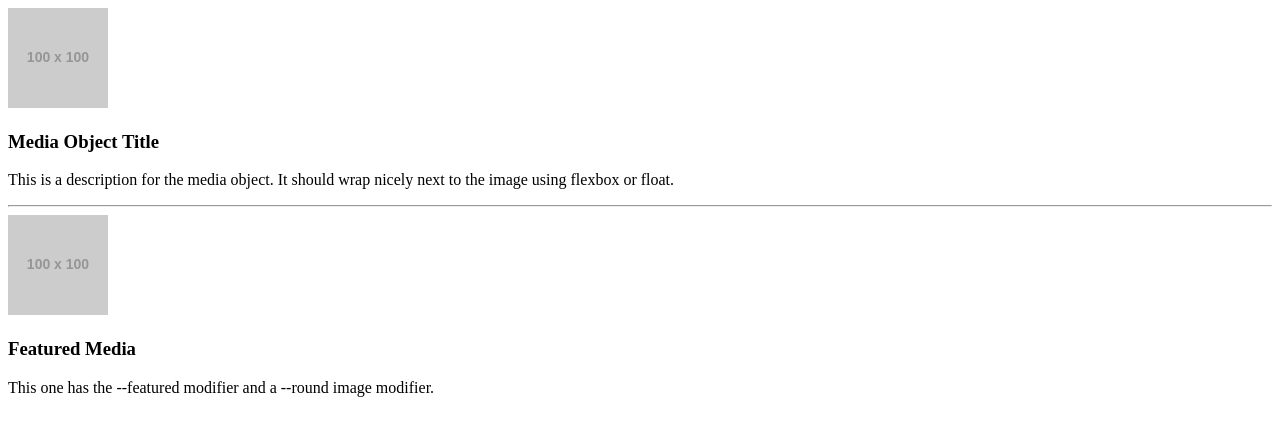
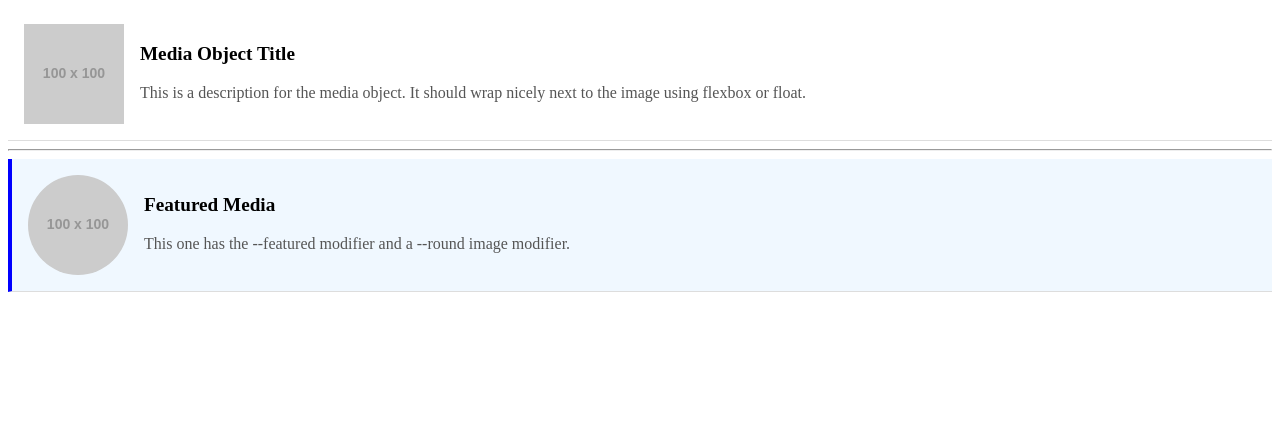
Before and after one commit to pathsharasakon-ws/week04, a plain HTML site: page css-ex/exercises/module-03-bem/scratch-bem.html in a window 1280 px wide. Drawn offline with Linux system fonts and the light colour scheme; placeholder pictures from the web are drawn by us.

Commit message:
update module 03

```diff
--- a/css-ex/exercises/module-03-bem/scratch-bem.css
+++ b/css-ex/exercises/module-03-bem/scratch-bem.css
@@ -11,3 +11,38 @@
    6. .media__text — color #555, line-height 1.5
    7. .media--featured — background #f0f8ff, border-left 4px solid blue
    ============================================ */
+.media {
+   display: flex;
+   gap: 16px;
+   padding: 16px;
+   border-bottom: 1px solid #ddd;
+}
+
+.media__image {
+   width: 100px;
+   height: auto;
+}
+
+.media__image--round {
+   border-radius: 50%;
+}
+
+.media__body {
+   flex: 1;
+}
+
+.media__title {
+   font-size: 1.2rem;
+   font-weight: bold;
+   margin-bottom: 4px;
+}
+
+.media__text {
+   color: #555;
+   line-height: 1.5;
+}
+
+.media--featured {
+   background: #f0f8ff;
+   border-left: 4px solid blue;
+}
--- a/css-ex/exercises/module-05-colors/scratch-color-scheme.css
+++ b/css-ex/exercises/module-05-colors/scratch-color-scheme.css
@@ -59,6 +59,8 @@
    background-color: transparent;
    border: 2px solid var(--secondary);
    color: var(--secondary);
+   padding: 10px;
+   border-radius: 20px;
 }
 
 .site-footer {
```
Also changed, not shown: css-ex/exercises/module-03-bem/partial-bem.css (+5 -5 lines).
